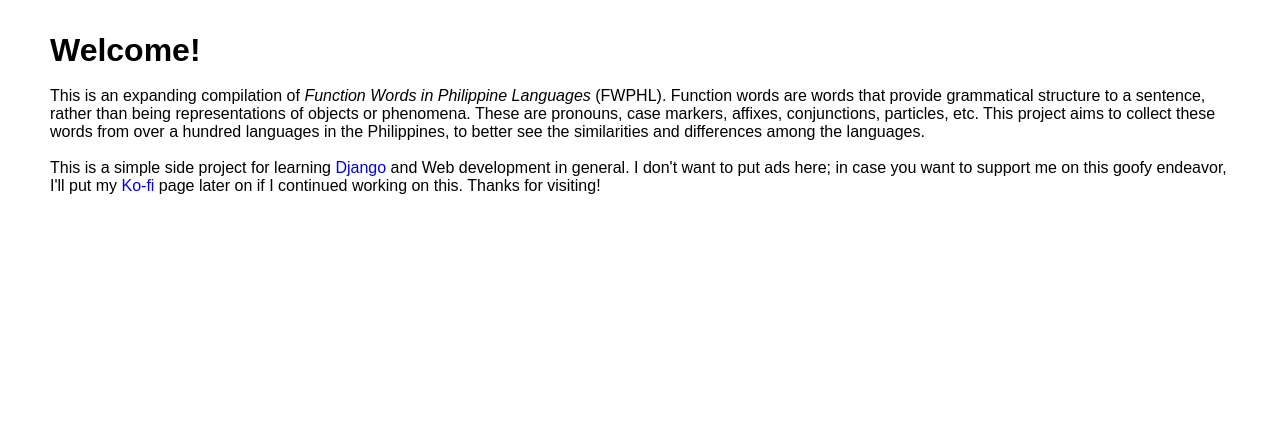
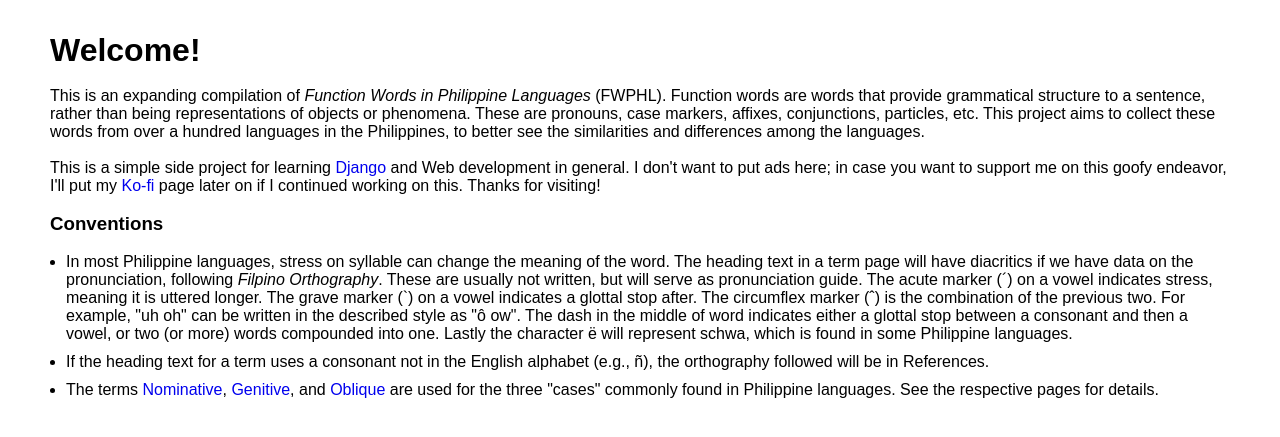
Before and after one commit to poypoyan/funcwords, a Django app: template fwapp/templates/home.html in a window 1280 px wide. Shown: the part 38-475 px from the top of the page. Run offline with Django 5.2, Linux system fonts and the light colour scheme; the template is opened without the code that fills it, so the values that code supplies are empty.

Commit message:
Add conventions in home
With various minor fixes.

```diff
--- a/fwapp/static/style_base.css
+++ b/fwapp/static/style_base.css
@@ -62,10 +62,13 @@ main a:hover {
   text-decoration: underline;
 }
 main ul {
-  list-style-position: inside;
+  margin-left: 1em;
 }
 main ol {
-  list-style-position: inside;
+  margin-left: 1em;
+}
+main .long-li li {
+  margin-bottom: 10px;
 }
 
 @media (prefers-color-scheme: dark) {
--- a/fwapp/templates/home.html
+++ b/fwapp/templates/home.html
@@ -12,4 +12,14 @@ These are pronouns, case markers, affixes, conjunctions, particles, etc. This pr
 <br/>
 <p>This is a simple side project for learning <a href="https://www.djangoproject.com/">Django</a> and Web development in general.
 I don't want to put ads here; in case you want to support me on this goofy endeavor, I'll put my <a href="https://ko-fi.com/">Ko-fi</a> page later on if I continued working on this. Thanks for visiting!</p>
+<br/>
+<h3>Conventions</h3>
+<br/>
+<ul class="long-li">
+  <li>In most Philippine languages, stress on syllable can change the meaning of the word. The heading text in a term page will have diacritics if we have data on the pronunciation, following <i>Filpino Orthography</i>. These are usually not written, but will serve as pronunciation guide.
+  The acute marker (´) on a vowel indicates stress, meaning it is uttered longer. The grave marker (`) on a vowel indicates a glottal stop after. The circumflex marker (ˆ) is the combination of the previous two.
+  For example, "uh oh" can be written in the described style as "ô ow". The dash in the middle of word indicates either a glottal stop between a consonant and then a vowel, or two (or more) words compounded into one. Lastly the character ë will represent schwa, which is found in some Philippine languages.</li>
+  <li>If the heading text for a term uses a consonant not in the English alphabet (e.g., ñ), the orthography followed will be in References.</li>
+  <li>The terms <a href="/category/nominative">Nominative</a>, <a href="/category/genitive">Genitive</a>, and <a href="/category/oblique">Oblique</a> are used for the three "cases" commonly found in Philippine languages. See the respective pages for details.</li>
+</ul>
 {% endblock %}
--- a/fwapp/templates/term_detail.html
+++ b/fwapp/templates/term_detail.html
@@ -6,7 +6,7 @@
 <meta property="og:description" content="Some information about the word {{ term.name }} from the {{ lang.displayname }} language/dialect."/>
 {% endblock %}
 {% block content %}
-<a href="/{{ lang.slug }}" class="lang-back">&lt;&lt; {{ lang.displayname }}</a>
+<a href="/{{ lang.slug }}/" class="lang-back">&lt;&lt; {{ lang.displayname }}</a>
 <br/><br/>
 <h1>{{ term.headername }}</h1>
 
--- a/fwapp/views.py
+++ b/fwapp/views.py
@@ -12,11 +12,11 @@ _PAGE_ENTRIES = 30
 
 
 def error_404(request, exception):
-    return render(request, 'error_404.html', { 'is_error_page': True })
+    return render(request, 'error_404.html', { 'is_error_page': True }, status=404)
 
 
 def error_500(request):
-    return render(request, 'error_500.html', { 'is_error_page': True })
+    return render(request, 'error_500.html', { 'is_error_page': True }, status=500)
 
 
 def home(request):
--- a/other/0_tagalog_personal_pronouns.sql
+++ b/other/0_tagalog_personal_pronouns.sql
@@ -7,7 +7,7 @@ insert into Language_Node (Name, NodeType, ParentNode)
 select 'Malayo-Polynesian', 2, Id from Language_Node where Name = 'Austronesian';
 
 insert into Language_Node (Name, NodeType, ParentNode)
-select 'Philippine', 2, Id from Language_Node where Name = 'Austronesian';
+select 'Philippine', 2, Id from Language_Node where Name = 'Malayo-Polynesian';
 
 insert into Language_Node (Name, NodeType, ParentNode)
 select 'Greater Central Philippine', 2, Id from Language_Node where Name = 'Philippine';
```
